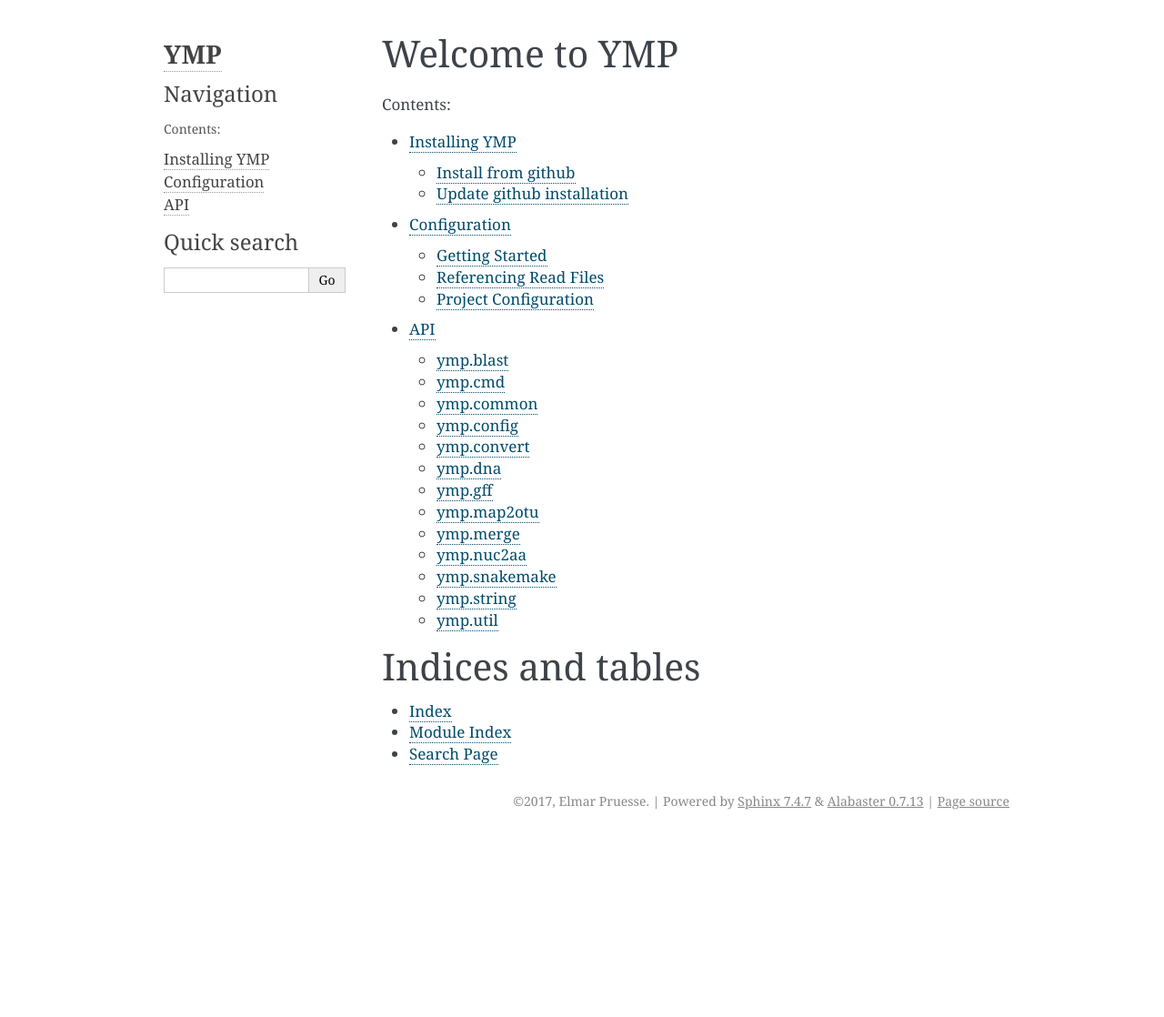
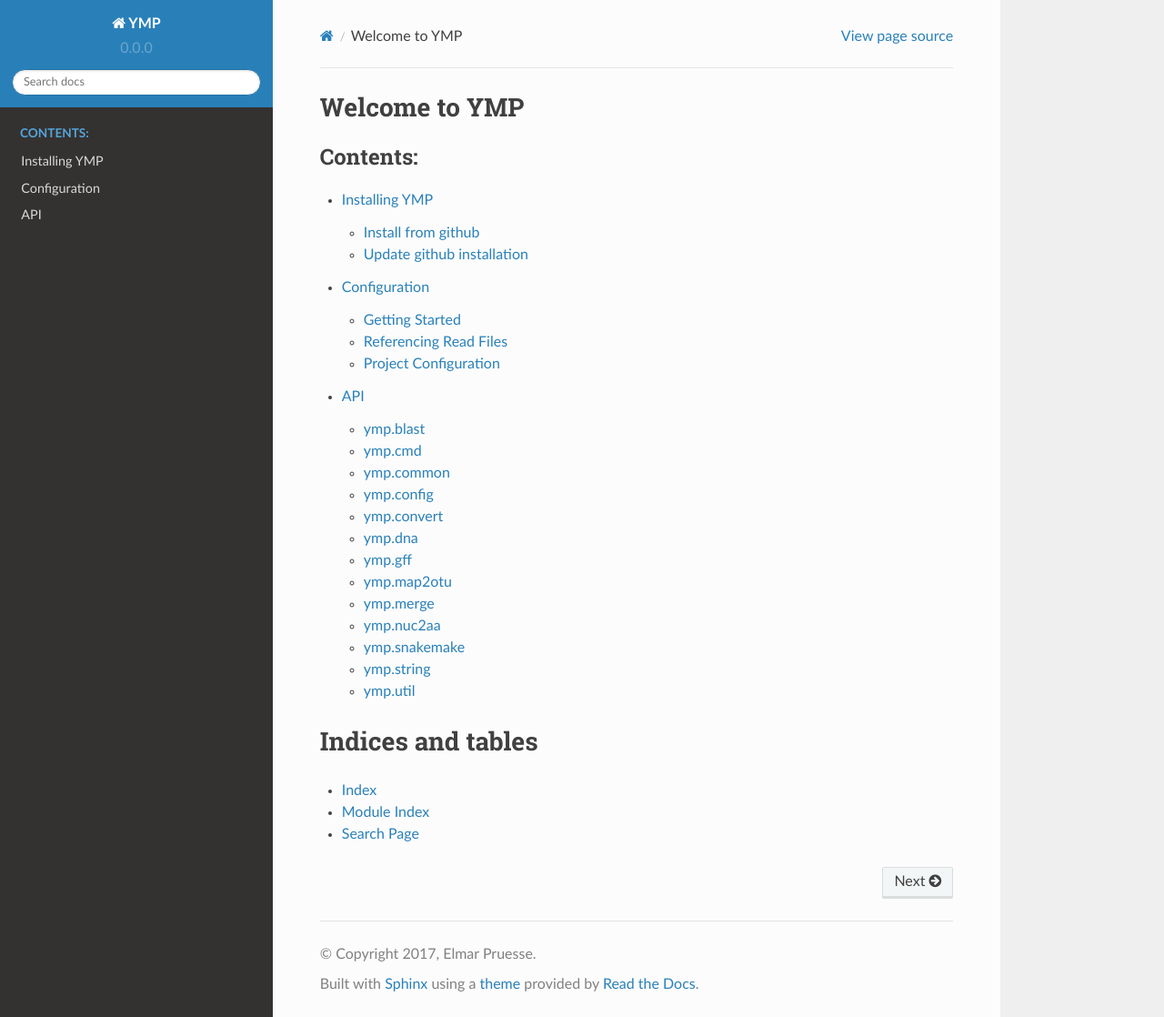
Before and after one commit to epruesse/ymp, a Sphinx documentation site: the page built from doc/index.rst, in a window 1280 px wide and 1118 px high. Shown: the whole window at 91% size. Built offline with Sphinx 7.4.7 and the Read the Docs theme 2.0.0, drawn with Linux system fonts in a browser that asks for light colours.

Commit message:
Change theme

```diff
--- a/doc/conf.py
+++ b/doc/conf.py
@@ -97,7 +97,8 @@ todo_include_todos = True
 # The theme to use for HTML and HTML Help pages.  See the documentation for
 # a list of builtin themes.
 #
-html_theme = 'alabaster'
+#html_theme = 'alabaster'
+html_theme = "sphinx_rtd_theme"
 
 # Theme options are theme-specific and customize the look and feel of a theme
 # further.  For a list of options available for each theme, see the
--- a/doc/requirements.txt
+++ b/doc/requirements.txt
@@ -1 +1,3 @@
 sphinxcontrib-napoleon
+sphinx_rtd_theme
+snakemake
```
